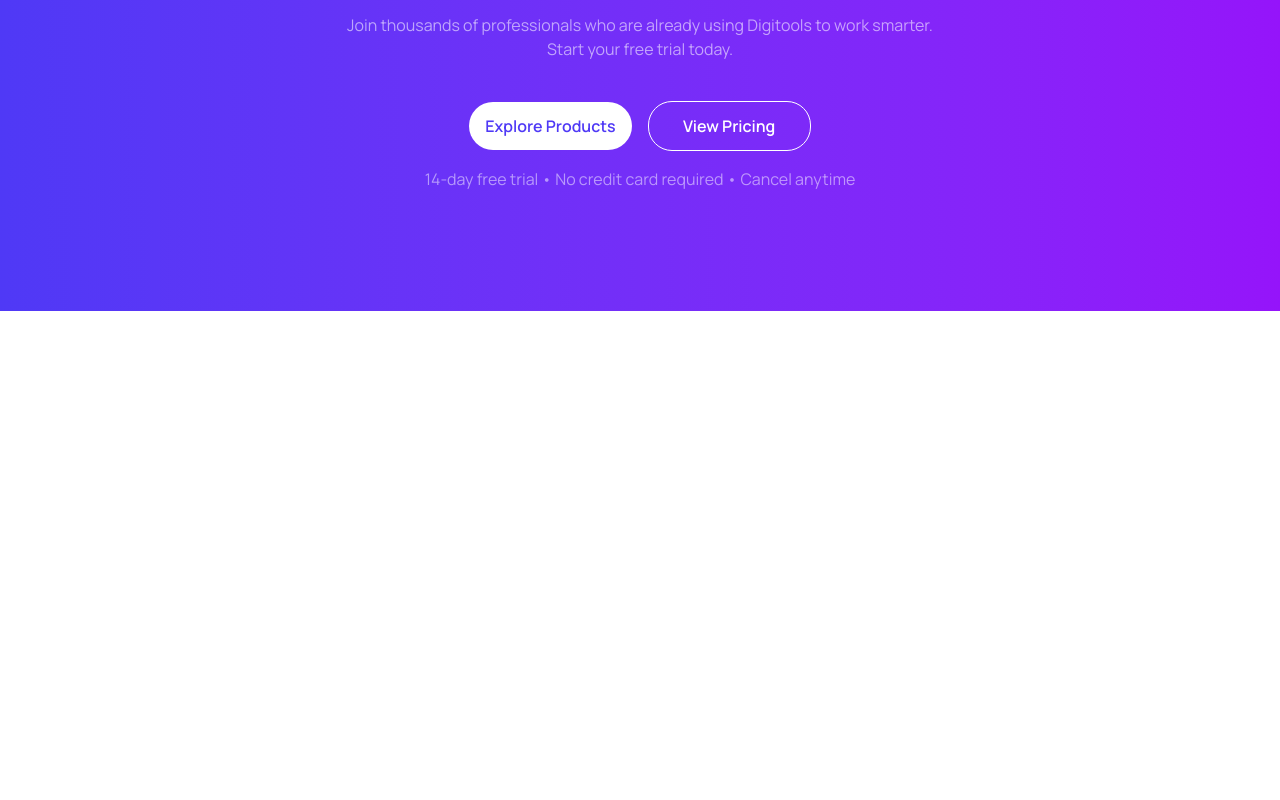
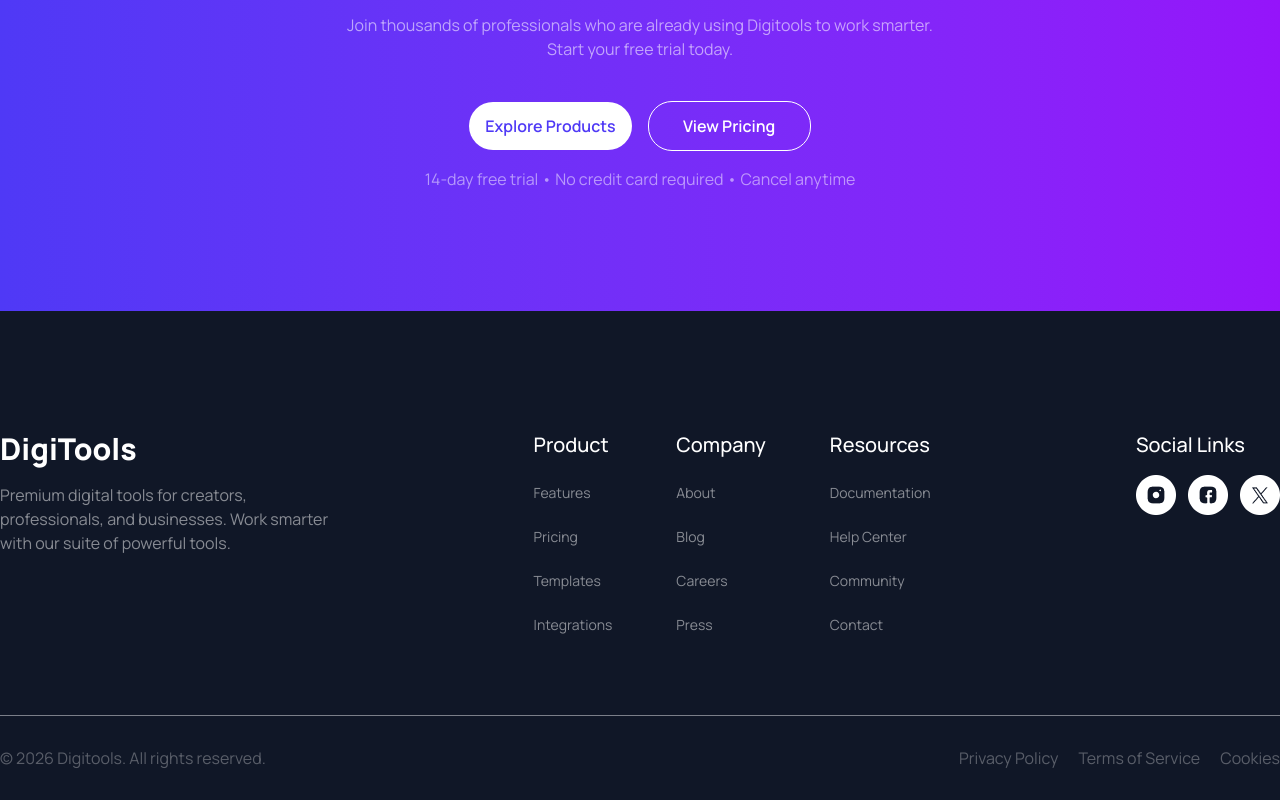
Before and after one commit to imrasel009/B13-A6, a React (Vite) app: page / in a window 1280 px wide. Shown: the part 1935-2735 px from the top of the page. Before the commit the page ends 2246 px from the top, so only its background shows below. Built offline with nearby package versions, Linux system fonts and the light colour scheme.

Commit message:
footer section created

```diff
--- a/src/App.jsx
+++ b/src/App.jsx
@@ -1,6 +1,7 @@
 import "./App.css";
 import Banner from "./components/banner/Banner";
 import ClosingSection from "./components/closingSection/ClosingSection";
+import Footer from "./components/footer/Footer";
 import Info from "./components/info/info";
 import NavBar from "./components/navbar/NavBar";
 import RatingSection from "./components/rating/RatingSection";
@@ -13,6 +14,7 @@ function App() {
          <RatingSection></RatingSection>
          <Info></Info>
          <ClosingSection></ClosingSection>
+         <Footer></Footer>
       </>
    );
 }
--- a/src/components/banner/Banner.jsx
+++ b/src/components/banner/Banner.jsx
@@ -5,6 +5,7 @@ const Banner = () => {
    return (
       <div className="py-15">
          <div className="flex items-center justify-between container mx-auto">
+
             {/* left part */}
             <div className="space-y-8">
                {/*left side texts */}
@@ -43,6 +44,7 @@ const Banner = () => {
                   </div>
                </div>
             </div>
+
             {/* right part */}
             <div>
                <img src={bannerImg} alt="" />
--- /dev/null
+++ b/src/components/footer/Footer.jsx
@@ -0,0 +1,89 @@
+import socialImg from "../../assets/social.png";
+
+const Footer = () => {
+   return (
+      <div className="bg-[#101727] pt-30 pb-7.5">
+         <div className="container mx-auto">
+            {/* links part */}
+            <div className="flex items-top justify-between">
+               <div className="space-y-4">
+                  <h2 className="text-white font-extrabold text-3xl">
+                     DigiTools
+                  </h2>
+                  <p className="text-[#FFFFFF80]">
+                     Premium digital tools for creators, <br /> professionals,
+                     and businesses. Work smarter <br />
+                     with our suite of powerful tools.
+                  </p>
+               </div>
+
+               {/* links menu */}
+               <div>
+                  <footer className="footer space-x-12 sm:footer-horizontal text-[#FFFFFF80] ml-0 pl-0">
+                     <nav className="space-y-4">
+                        <h6 className="text-white font-medium text-xl">
+                           Product
+                        </h6>
+                        <a className="link link-hover">Features</a>
+                        <a className="link link-hover">Pricing</a>
+                        <a className="link link-hover">Templates</a>
+                        <a className="link link-hover">Integrations</a>
+                     </nav>
+                     <nav className="space-y-4">
+                        <h6 className="text-white font-medium text-xl">
+                           Company
+                        </h6>
+                        <a className="link link-hover">About</a>
+                        <a className="link link-hover">Blog</a>
+                        <a className="link link-hover">Careers</a>
+                        <a className="link link-hover">Press</a>
+                     </nav>
+                     <nav className="space-y-4">
+                        <h6 className="text-white font-medium text-xl">
+                           Resources
+                        </h6>
+                        <a className="link link-hover">Documentation</a>
+                        <a className="link link-hover">Help Center</a>
+                        <a className="link link-hover">Community</a>
+                        <a className="link link-hover">Contact</a>
+                     </nav>
+                  </footer>
+               </div>
+
+               {/* social media */}
+               <div className="space-y-4">
+                  <h6 className="text-white font-medium text-xl">
+                     Social Links
+                  </h6>
+                  <a href="">
+                     <img src={socialImg} alt="" />
+                  </a>
+               </div>
+            </div>
+
+            {/* copyright part */}
+            <div className="mt-20">
+               <hr className="text-[#E5E7EB80] " />
+               <div className="mt-7.5 flex justify-between">
+                  <p className="text-[#FAFAFA50]">
+                     © 2026 Digitools. All rights reserved.
+                  </p>
+                  <ul className="text-[#FAFAFA50] flex gap-5">
+                     <li>
+                        <a href="">Privacy Policy</a>
+                     </li>
+                     <li>
+                        <a href="">Terms of Service</a>
+                     </li>
+                     <li>
+                        <a href="">Cookies</a>
+                     </li>
+                  </ul>
+               </div>
+            </div>
+         </div>
+      </div>
+   );
+};
+
+export default Footer;
--- a/src/components/navbar/NavBar.jsx
+++ b/src/components/navbar/NavBar.jsx
@@ -4,12 +4,15 @@ const NavBar = () => {
    return (
       <div className="bg-white py-4 border-b-2 border-[#F2F2F2]">
          <div className=" flex items-center justify-between container mx-auto">
+
             {/* left part */}
             <div>
                <h2 className="text-3xl font-bold bg-linear-to-r from-[#4F39F6] to-[#9514FA] bg-clip-text text-transparent">
                   DigiTools
                </h2>
             </div>
+
+
             {/* middle part */}
             <div>
                <ul className="flex gap-8">
@@ -30,6 +33,7 @@ const NavBar = () => {
                   </li>
                </ul>
             </div>
+
             {/* right part */}
             <div className="flex items-center gap-3">
                <button>
--- a/src/components/rating/RatingSection.jsx
+++ b/src/components/rating/RatingSection.jsx
@@ -2,7 +2,9 @@ const RatingSection = () => {
    return (
       <div className="bg-linear-to-r from-[#4F39F6] to-[#9514FA] py-15">
          <div className="flex justify-between container mx-auto">
+
             {/* left part */}
+
             <div>
                <span className="font-extrabold text-6xl text-white">50K+</span>
                <p className="font-medium text-2xl text-white/80">
@@ -10,7 +12,9 @@ const RatingSection = () => {
                </p>
             </div>
             <div className="divider divider-horizontal before:bg-[#ffffff] after:bg-[#ffffff]"></div>
+
             {/* middle part */}
+
             <div>
                <span className="font-extrabold text-6xl text-white">200+</span>
                <p className="font-medium text-2xl text-white/80">
@@ -18,6 +22,7 @@ const RatingSection = () => {
                </p>
             </div>
             <div className="divider divider-horizontal before:bg-[#ffffff] after:bg-[#ffffff]"></div>
+
             {/* right part */}
             <div>
                <span className="font-extrabold text-6xl text-white">4.9</span>
```
Also changed, not shown: src/assets/social.png (added).
